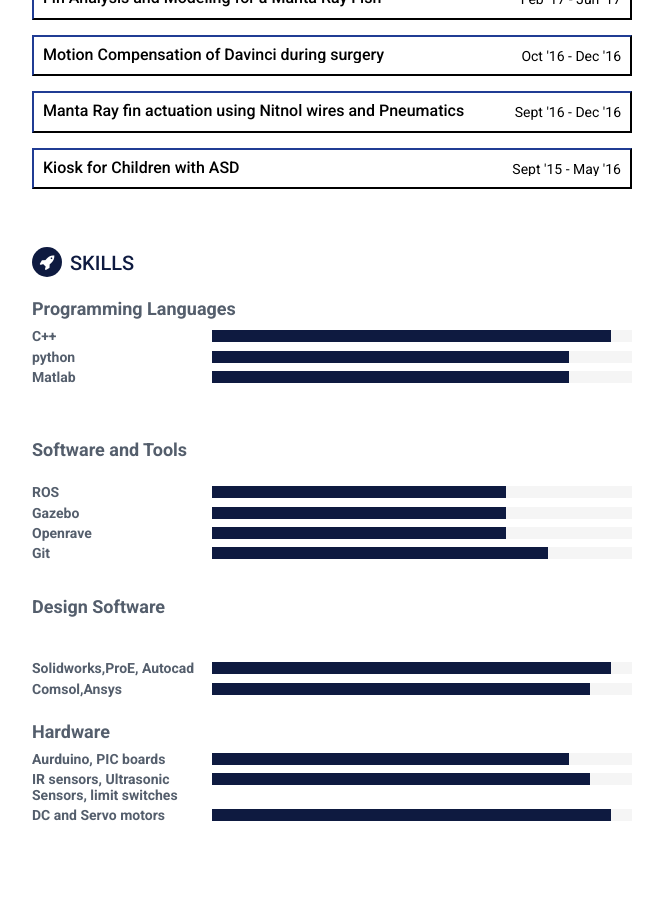
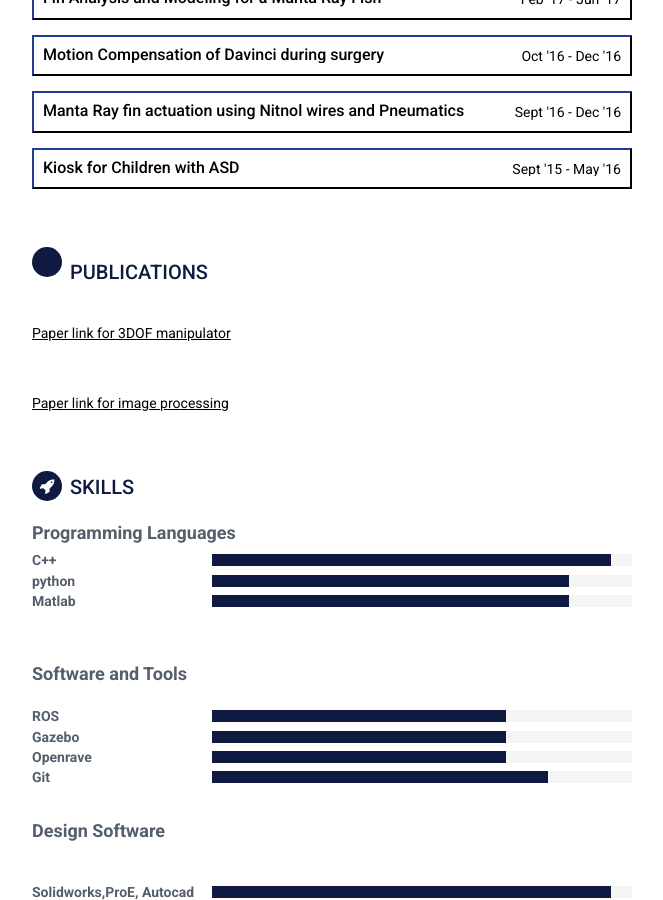
Before and after one commit to iyerkritika/iyerkritika.github.io, a Jekyll site: the page built from index.html, in a window 1280 px wide and 900 px high, scrolled down 909 px. Shown: the whole window, without its empty margins (188-851 px from the left). Built offline with Jekyll 4.4.1, drawn with Linux system fonts in a browser that asks for light colours.

Commit message:
added papers

```diff
--- /dev/null
+++ b/_includes/papers.html
@@ -0,0 +1,21 @@
+{% if site.data.paper %}
+<section class="section experiences-section">
+  <h2 class="section-title"><i class="fa fa-text-file-o"></i>Publications</h2>
+
+{% for paper in site.data.paper %}
+  <div class="item">
+
+    {% if paper.cite %}
+      <p>{{paper.title}}</p>
+    {% endif %}
+    <br>
+    {%if paper.link%}
+      <a href={{paper.link}}>{{paper.linkname}}</a>
+    {%endif%}
+
+
+  </div><!--//item-->
+{% endfor %}
+
+</section><!--//section-->
+{% endif %}
--- a/index.html
+++ b/index.html
@@ -9,4 +9,6 @@ layout: default
 
 {% include projects.html %}
 
+{% include papers.html %}
+
 {% include skills.html %}
```
Also changed, not shown: _data/paper.yml (added, +9 -0 lines).
